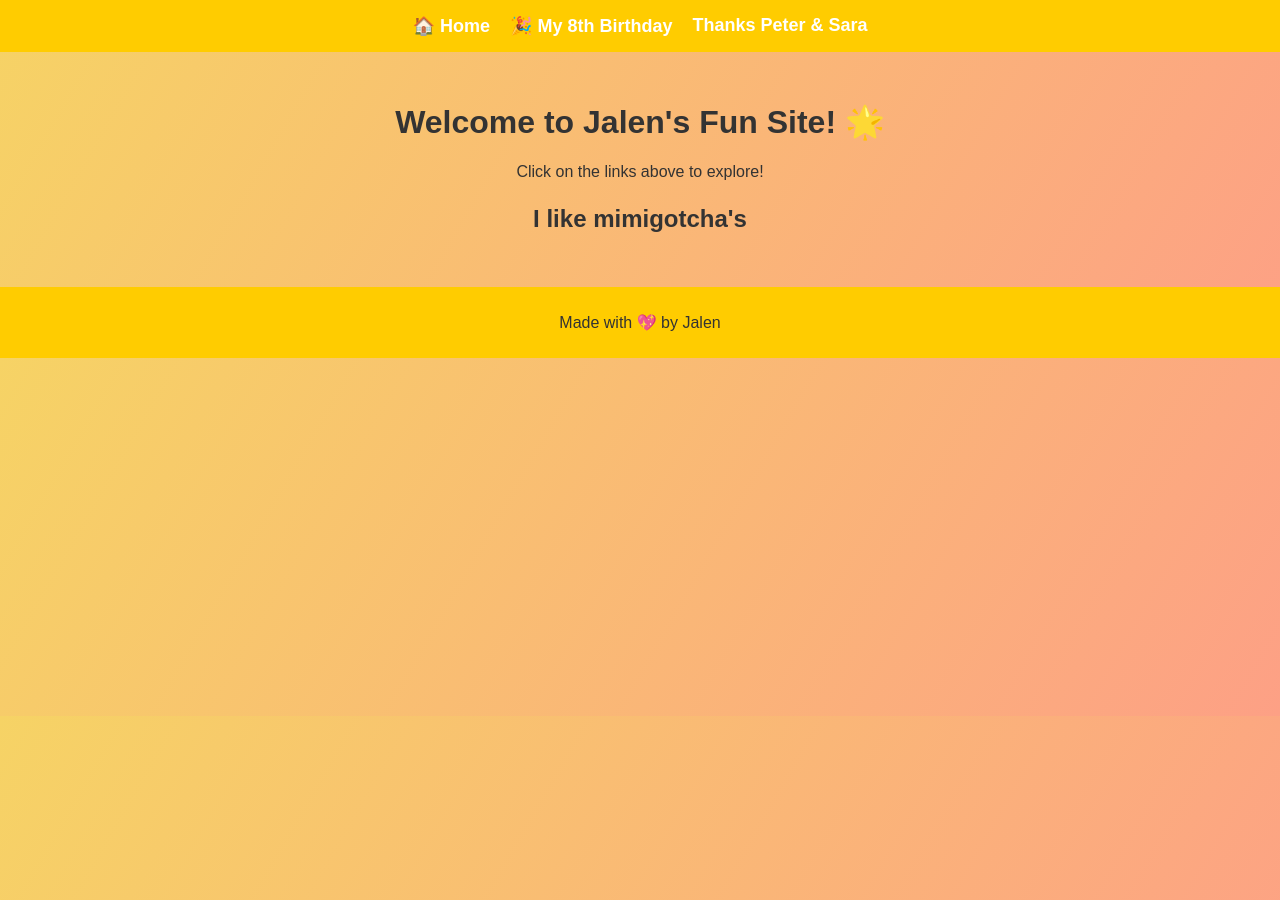
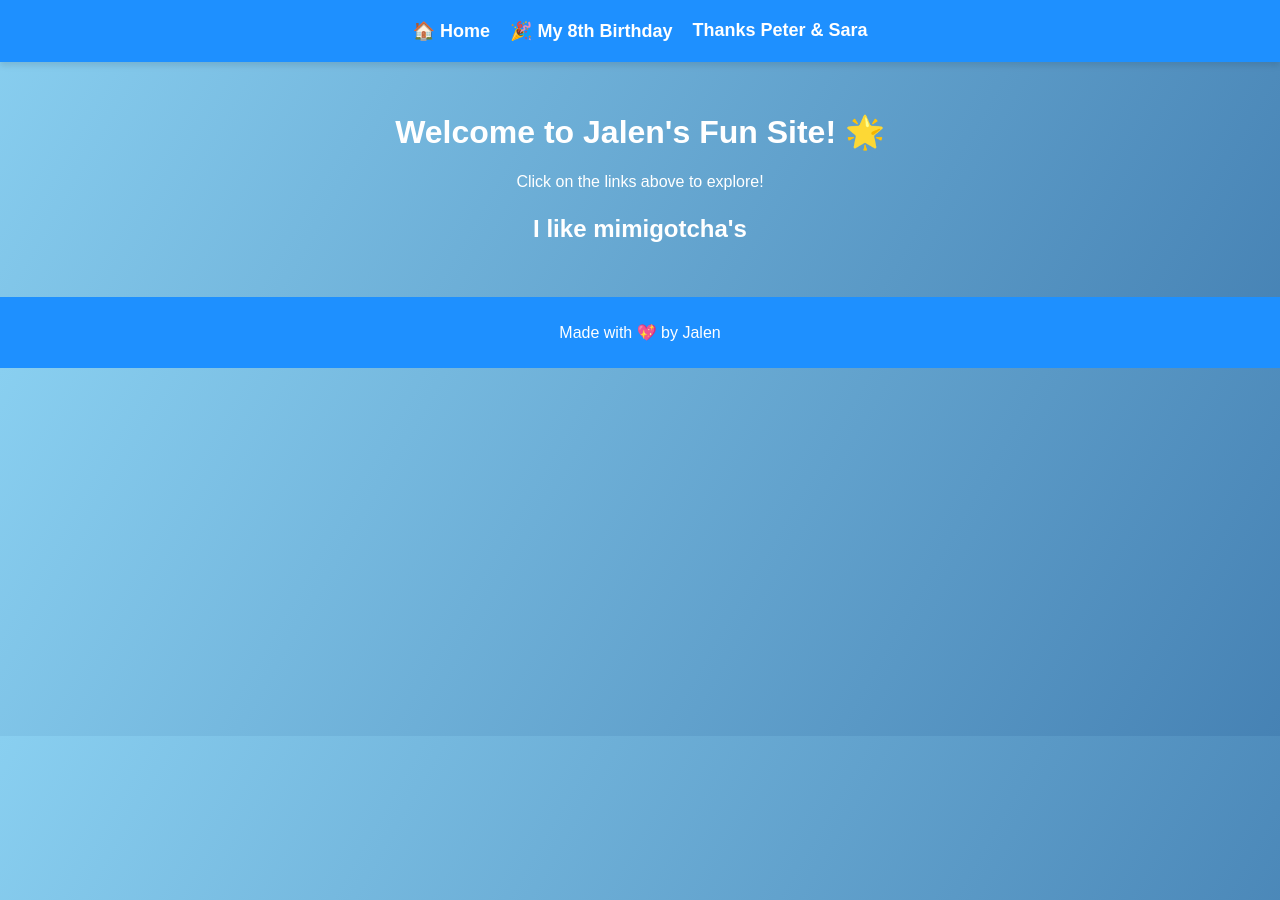
Before and after one commit to kevinlai88/jalen-lai, a Jekyll site: the page built from _pages/index.md, in a window 1280 px wide. Built offline with Jekyll 4.4.1, drawn with Linux system fonts in a browser that asks for light colours; our own code applies the rules of GitHub Pages for plain Markdown files.

Commit message:
change colors

```diff
--- a/assets/css/style.css
+++ b/assets/css/style.css
@@ -1,15 +1,20 @@
+/* Body */
 body {
-  font-family: 'Fredoka One',  sans-serif;
-  background: linear-gradient(120deg, #f6d365, #fda085);
-  color: #333;
+  font-family: 'Nunito', sans-serif;
+  background: linear-gradient(120deg, #89CFF0, #4682B4); /* light sky blue to steel blue */
+  color: #fff; /* light text for contrast */
   margin: 0;
   padding: 0;
 }
 
+/* Header */
 header {
-  font-family: 'Nunito',  sans-serif;
-  background-color: #ffcc00;
-  padding: 15px;
+  font-family: 'Fredoka One', sans-serif;
+  background-color: #1E90FF; /* Dodger Blue */
+  padding: 20px;
+  text-align: center;
+  color: #fff;
+  box-shadow: 0 4px 6px rgba(0,0,0,0.1);
 }
 
 nav ul {
@@ -40,7 +45,7 @@ main {
 }
 
 footer {
-  background-color: #ffcc00;
+  background-color: #1E90FF;
   padding: 10px;
   text-align: center;
   font-size: 16px;
```
